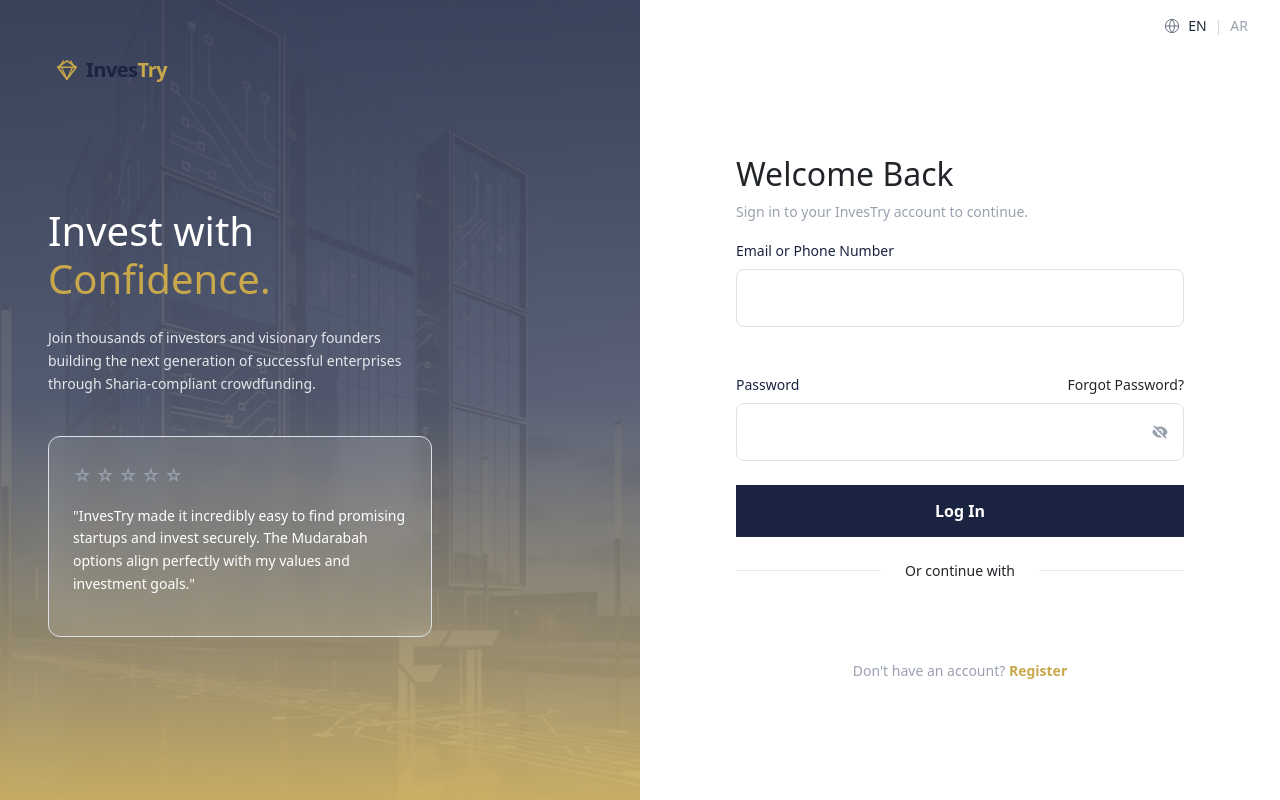
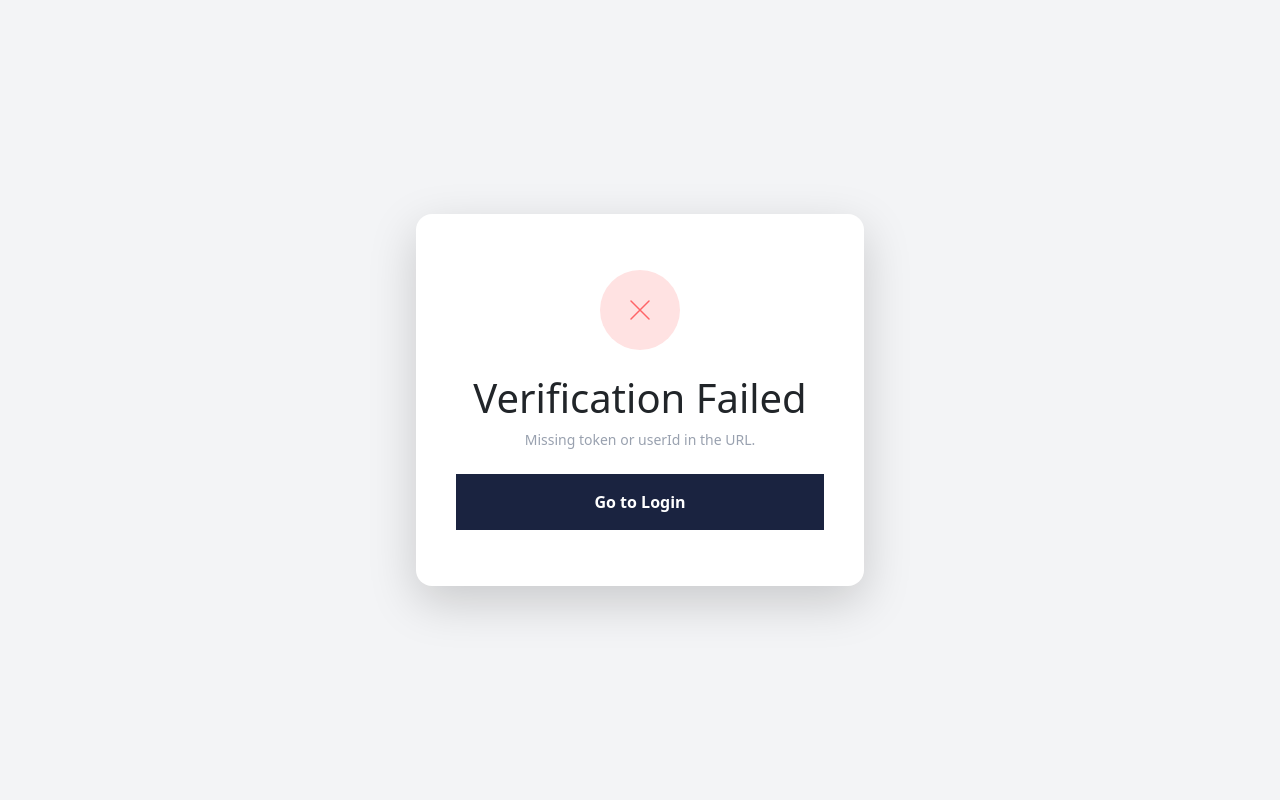
Before and after one commit to Hesham-abdooo/Investry-Project, a React (Vite) app: page /email-confirm in a window 1280 px wide. Before the commit this address led to /login. Built offline with nearby package versions, Linux system fonts and the light colour scheme; no server answers.

Commit message:
fix(auth): handle unconfirmed email login and redirect to email-check with user message

```diff
--- a/src/Pages/Authentication/EmailConfirm.jsx
+++ b/src/Pages/Authentication/EmailConfirm.jsx
@@ -5,15 +5,19 @@
 export default function EmailConfirm() {
   const navigate = useNavigate();
   const [searchParams] = useSearchParams();
+
   const [status, setStatus] = useState("loading");
+  // loading | success | error
+
+  const [errorMsg, setErrorMsg] = useState("");
 
   useEffect(() => {
     const token = searchParams.get("token");
     const userId = searchParams.get("userId");
 
-    // لو ناقصين → login
     if (!token || !userId) {
-      navigate("/login");
+      setStatus("error");
+      setErrorMsg("Missing token or userId in the URL.");
       return;
     }
 
@@ -24,7 +28,6 @@
       .then((res) => {
         console.log("CONFIRM RESPONSE:", res.data);
 
-        // أي success = نجاح
         if (res.data?.success) {
           setStatus("success");
 
@@ -32,13 +35,20 @@
             navigate("/login");
           }, 1500);
         } else {
-          navigate("/login");
+          setStatus("error");
+          setErrorMsg("Email confirmation failed.");
         }
       })
       .catch((err) => {
         console.log("CONFIRM ERROR:", err.response?.data);
 
-        navigate("/login");
+        const msg =
+          err.response?.data?.errors?.[0]?.message ||
+          err.response?.data?.message ||
+          "Something went wrong.";
+
+        setStatus("error");
+        setErrorMsg(msg);
       });
   }, []);
 
@@ -46,6 +56,7 @@
     <div className="min-h-screen bg-gray-100 flex items-center justify-center px-4">
       <div className="bg-white rounded-2xl shadow-lg w-full max-w-md px-10 py-14 flex flex-col items-center text-center">
 
+        {/* Loading */}
         {status === "loading" && (
           <>
             <div className="w-20 h-20 rounded-full bg-gray-100 flex items-center justify-center mb-6 animate-pulse">
@@ -53,10 +64,14 @@
                 <path strokeLinecap="round" strokeLinejoin="round" d="M5 13l4 4L19 7" />
               </svg>
             </div>
-            <p className="text-gray-400 text-sm">Verifying your email...</p>
+
+            <p className="text-gray-400 text-sm">
+              Verifying your email...
+            </p>
           </>
         )}
 
+        {/* Success */}
         {status === "success" && (
           <>
             <div className="w-20 h-20 rounded-full bg-emerald-100 flex items-center justify-center mb-6">
@@ -75,6 +90,32 @@
           </>
         )}
 
+        {/* Error */}
+        {status === "error" && (
+          <>
+            <div className="w-20 h-20 rounded-full bg-red-100 flex items-center justify-center mb-6">
+              <svg className="w-9 h-9 text-red-400" fill="none" viewBox="0 0 24 24" stroke="currentColor">
+                <path strokeLinecap="round" strokeLinejoin="round" d="M6 18L18 6M6 6l12 12" />
+              </svg>
+            </div>
+
+            <h1 className="text-xl font-bold text-red-500 mb-2">
+              Verification Failed
+            </h1>
+
+            <p className="text-gray-400 text-sm mb-4">
+              {errorMsg}
+            </p>
+
+            <button
+              onClick={() => navigate("/login")}
+              className="w-full bg-[#1a2340] hover:bg-[#243060] text-white font-semibold text-sm py-3 rounded-xl"
+            >
+              Go to Login
+            </button>
+          </>
+        )}
+
       </div>
     </div>
   );
--- a/src/Pages/Authentication/Login.jsx
+++ b/src/Pages/Authentication/Login.jsx
@@ -22,7 +22,7 @@
       const res = await axios.post(
         "https://investry.runasp.net/api/Auth/login",
         { email, password },
-        { withCredentials: true }
+        { withCredentials: true },
       );
 
       const { token, roles } = res.data.data;
@@ -35,14 +35,20 @@
       } else if (roles[0] === "Founder") {
         navigate("/founder/founderDashboard");
       }
-
     } catch (err) {
       const msg = err.response?.data?.errors?.[0]?.message;
-
-      // ⭐ FIX IMPORTANT
-      if (msg?.toLowerCase().includes("email is not confirmed")) {
+      // لو الايميل مش confirmed
+      if (msg?.toLowerCase().includes("not confirmed")) {
+        // نخزن الايميل عشان resend
         localStorage.setItem("email", email);
-        navigate("/email-check");
+        // رسالة ألطف للمستخدم
+        setError(
+          "Please confirm your email first. Redirecting to verification page...",
+        );
+        // بعد 3 ثواني نوديه صفحة  email check
+        setTimeout(() => {
+          navigate("/email-check");
+        }, 3000);
         return;
       }
 
```
